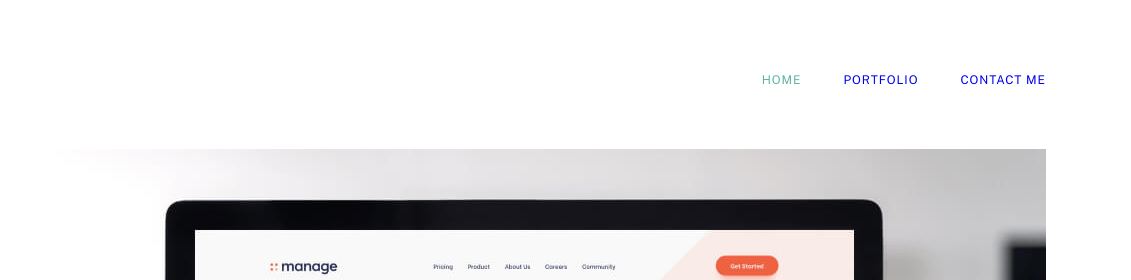
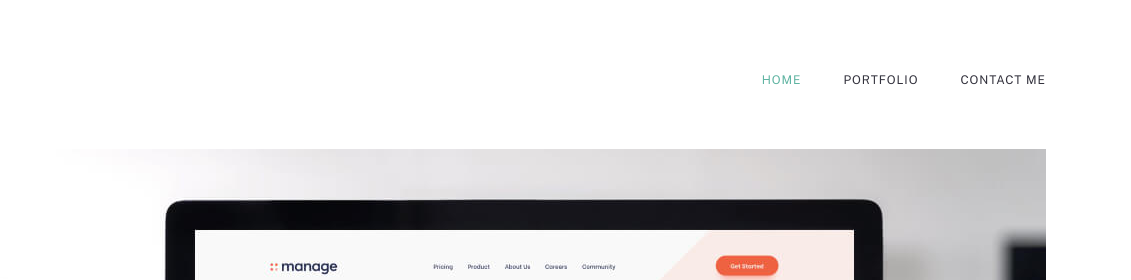
Before and after one commit to smartboy0310/II-imtihon, a plain HTML site: page index.html in a window 1280 px wide. Shown: the top 280 px of the page, 149-1280 px from the left. Drawn offline with Linux system fonts and the light colour scheme; a script that the page names is missing.

Commit message:
Nav color

```diff
--- a/scss/all-blocks/_header.scss
+++ b/scss/all-blocks/_header.scss
@@ -29,6 +29,7 @@
    letter-spacing: 0.923077px;
    text-transform: uppercase;
    text-decoration: none;
+	color: #33323D;
    transition: color 0.2s ease;
 }
 
```
Also changed, not shown: css/main.min.css, 1 other file.
